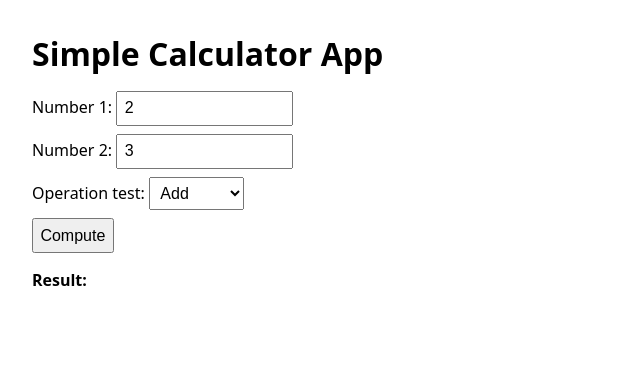
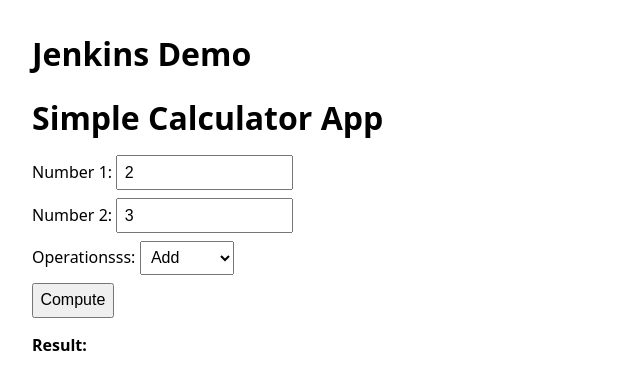
Before and after one commit to jmiguelcheq/calculator-demo-staging, a plain HTML site: page index.html in a window 1280 px wide. Shown: the whole page, without its empty margins (0-640 px from the left). Drawn offline with Linux system fonts and the light colour scheme.

Commit message:
[skip ci] Deploy updated index.html to STAGING (build #12)

```diff
--- a/index.html
+++ b/index.html
@@ -14,11 +14,12 @@
     </style>
   </head>
   <body>
+    <h1>Jenkins Demo</h1>
     <h1>Simple Calculator App</h1>
     <div class="row"><label>Number 1: <input id="a" type="number" value="2" step="any"></label></div>
     <div class="row"><label>Number 2: <input id="b" type="number" value="3" step="any"></label></div>
     <div class="row">
-      <label>Operation test:
+      <label>Operationsss:
         <select id="op">
           <option value="add" selected>Add</option>
           <option value="sub">Subtract</option>
```
Also changed, not shown: 1 other file.
